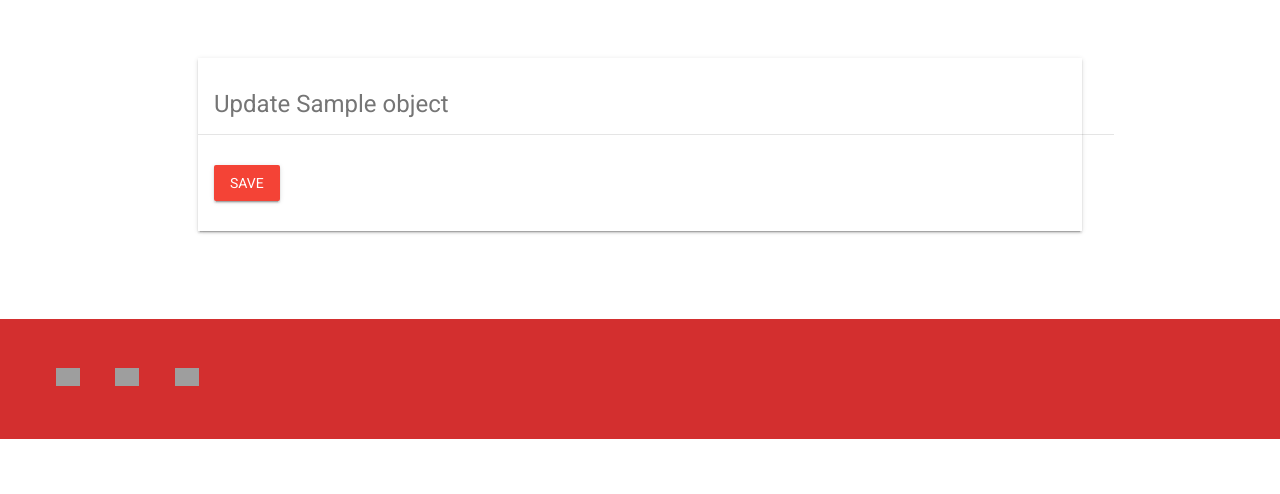
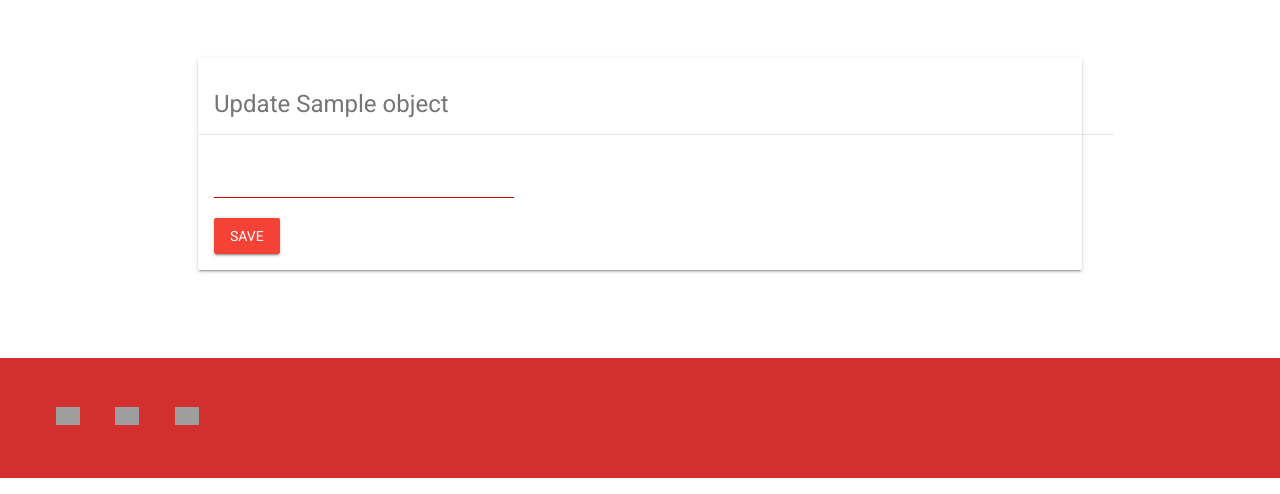
Before and after one commit to robcharlwood/you-judge, a Django app: template templates/project_update.html in a window 1280 px wide. Shown: the part 128-622 px from the top of the page. Run offline with Django 3.2, Linux system fonts and the light colour scheme; the template is opened without the code that fills it: most values are stand-ins (such as "Sample title", 1, 10 or a date in 2020); grey boxes are pictures that could not be loaded.

Commit message:
Style project create and update inputs

```diff
--- a/templates/project_update.html
+++ b/templates/project_update.html
@@ -13,8 +13,15 @@
     <div class="mdl-color-text--grey-600 mdl-card__supporting-text">
         <form action="." method="post" enctype="multipart/form-data">
             {% csrf_token %}
-            {{ form.as_p }}
-            <input type="submit" class="mdl-button mdl-button--raised mdl-js-ripple-effect mdl-button--primary" value="Save" />
+
+            <div class="mdl-textfield mdl-js-textfield">
+                <input type="text" autocomplete="off" class="mdl-textfield__input" name="name" value="{{ form.name.initial}}" maxlength="255" required="" id="id_name">
+            </div>
+            <div>
+                <input type="submit" class="mdl-button mdl-js-button mdl-button--raised mdl-button--colored mdl-js-ripple-effect" value="Save" />
+            </div>
+
+
         </form>
     </div>
 </div>
```
Also changed, not shown: templates/project_create.html (+6 -2 lines).
